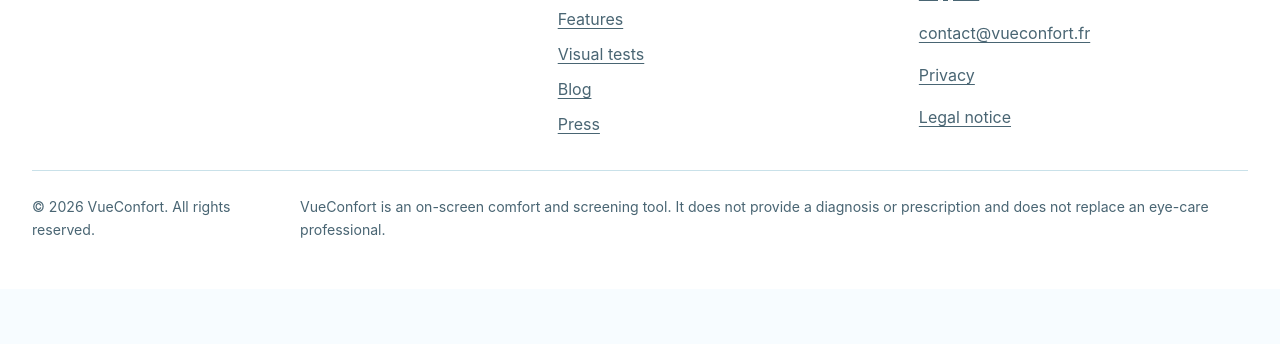
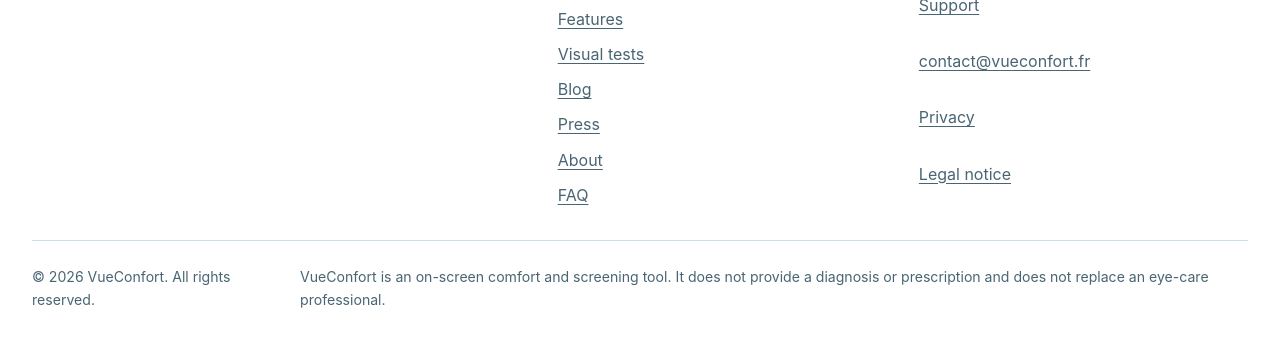
Before and after one commit to Fredomme/VueConfort, an Astro site in the folder website/: page /en in a window 1280 px wide. Shown: the part 5204-5548 px from the top of the page. Before the commit the page ends 5493 px from the top, so only its background shows below. Built offline with nearby package versions, Linux system fonts and the light colour scheme; Astro itself is replaced by a stand-in of ours.

Commit message:
Fix SEO discovery and Cloudflare email links

```diff
--- a/website/src/layouts/BaseLayout.astro
+++ b/website/src/layouts/BaseLayout.astro
@@ -83,7 +83,7 @@
       <div class="container">
         <div class="footer-grid">
           <div><a class="brand" href={`/${lang}/`}><span class="brand-mark" aria-hidden="true"></span>VueConfort</a><p>{t.footer}</p></div>
-          <div class="footer-links"><h2>{lang==='fr'?'Explorer':'Explore'}</h2><a href={`/${lang}/${routes[lang].android}/`}>{lang==='fr'?'Bêta Android':'Android beta'}</a><a href={`/${lang}/${routes[lang].fonctionnalites}/`}>{navItems[lang][0][1]}</a><a href={`/${lang}/${routes[lang]['tests-visuels']}/`}>{navItems[lang][1][1]}</a><a href={`/${lang}/${routes[lang].blog}/`}>Blog</a><a href={`/${lang}/${routes[lang].presse}/`}>{lang==='fr'?'Presse':'Press'}</a></div>
+          <div class="footer-links"><h2>{lang==='fr'?'Explorer':'Explore'}</h2><a href={`/${lang}/${routes[lang].android}/`}>{lang==='fr'?'Bêta Android':'Android beta'}</a><a href={`/${lang}/${routes[lang].fonctionnalites}/`}>{navItems[lang][0][1]}</a><a href={`/${lang}/${routes[lang]['tests-visuels']}/`}>{navItems[lang][1][1]}</a><a href={`/${lang}/${routes[lang].blog}/`}>Blog</a><a href={`/${lang}/${routes[lang].presse}/`}>{lang==='fr'?'Presse':'Press'}</a><a href={`/${lang}/${routes[lang]['a-propos']}/`}>{lang==='fr'?'À propos':'About'}</a><a href={`/${lang}/${routes[lang].faq}/`}>FAQ</a></div>
           <div class="footer-links"><h2>{t.contact}</h2><a href={`/${lang}/${routes[lang].support}/`}>Support</a><a href={`/${lang}/${routes[lang].contact}/`}>contact@vueconfort.fr</a><a href={`/${lang}/${routes[lang].confidentialite}/`}>{t.privacy}</a><a href={`/${lang}/${routes[lang]['mentions-legales']}/`}>{t.legal}</a></div>
         </div>
         <div class="fine-print"><span>© {new Date().getFullYear()} VueConfort. {t.rights}</span><span>{t.disclaimer}</span></div>
```
Also changed, not shown: 1 other file.
